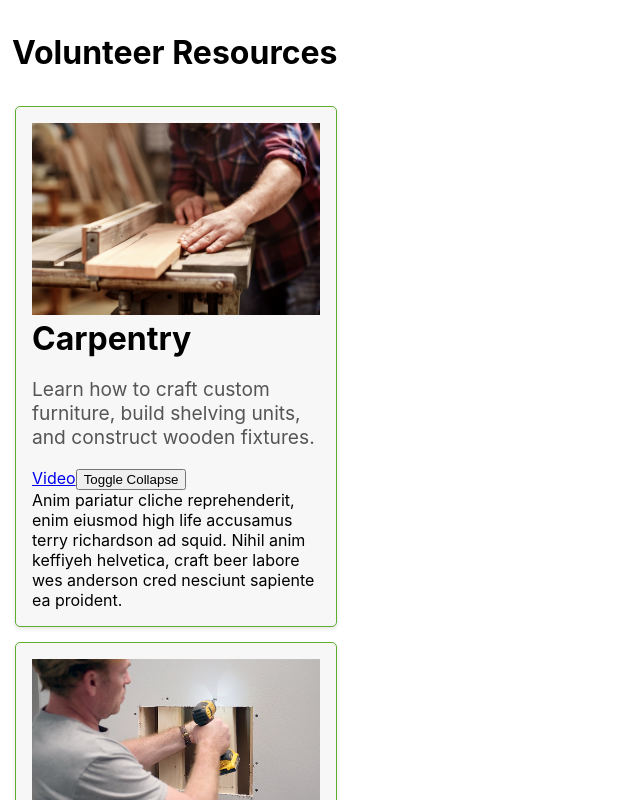
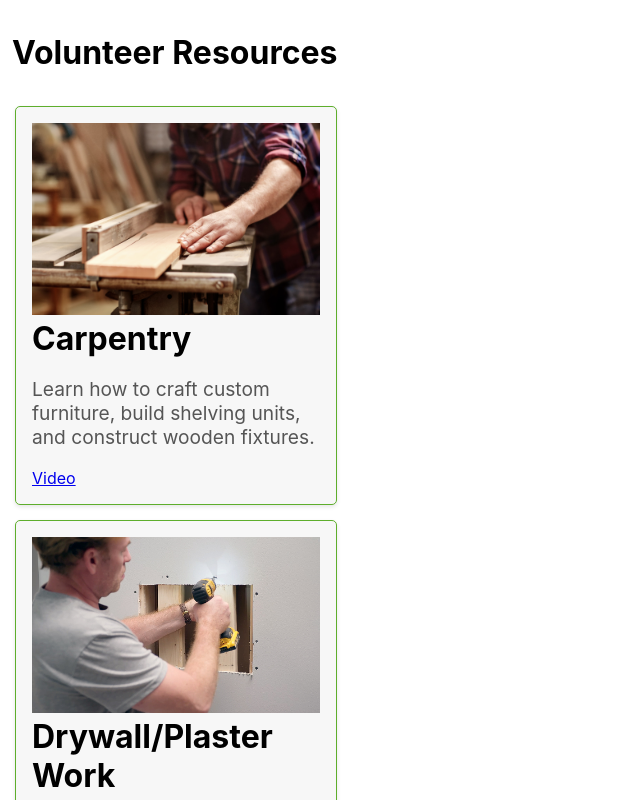
Before and after one commit to yshubber03/JP-Morgan-ReBuilding-Aurora, a React (Create React App) app in the folder frontendaurora/: page / in a window 1280 px wide. Shown: the top 800 px of the page, without its empty margins (0-640 px from the left). Built offline with nearby package versions, Linux system fonts and the light colour scheme.

Commit message:
last dropdown try

```diff
--- a/frontendaurora/src/resources/ResourceCard.js
+++ b/frontendaurora/src/resources/ResourceCard.js
@@ -7,6 +7,7 @@ const ResourceCard = ({ data }) => {
 
   const toggleCollapse = () => {
     setShowCollapse(!showCollapse);
+    console.log('Collapse toggled');
   };
 
   return (
@@ -18,19 +19,6 @@ const ResourceCard = ({ data }) => {
       </Card.Body>
       <Card.Body>
         <Card.Link href={data.link}>Video</Card.Link>
-        <button
-          className="btn btn-link"
-          type="button"
-          onClick={toggleCollapse}
-          aria-expanded={showCollapse}
-        >
-          Toggle Collapse
-        </button>
-        <div className={`collapse ${showCollapse ? 'show' : ''}`}>
-          <div className="card card-body">
-            Anim pariatur cliche reprehenderit, enim eiusmod high life accusamus terry richardson ad squid. Nihil anim keffiyeh helvetica, craft beer labore wes anderson cred nesciunt sapiente ea proident.
-          </div>
-        </div>
       </Card.Body>
     </Card>
   );
--- a/frontendaurora/src/resources/resources.css
+++ b/frontendaurora/src/resources/resources.css
@@ -37,3 +37,7 @@
   .video-dropdown.active {
     display: block;
   }
+
+.card-footer.bg-transparent .border-success {
+    background-color: green;
+}
```
